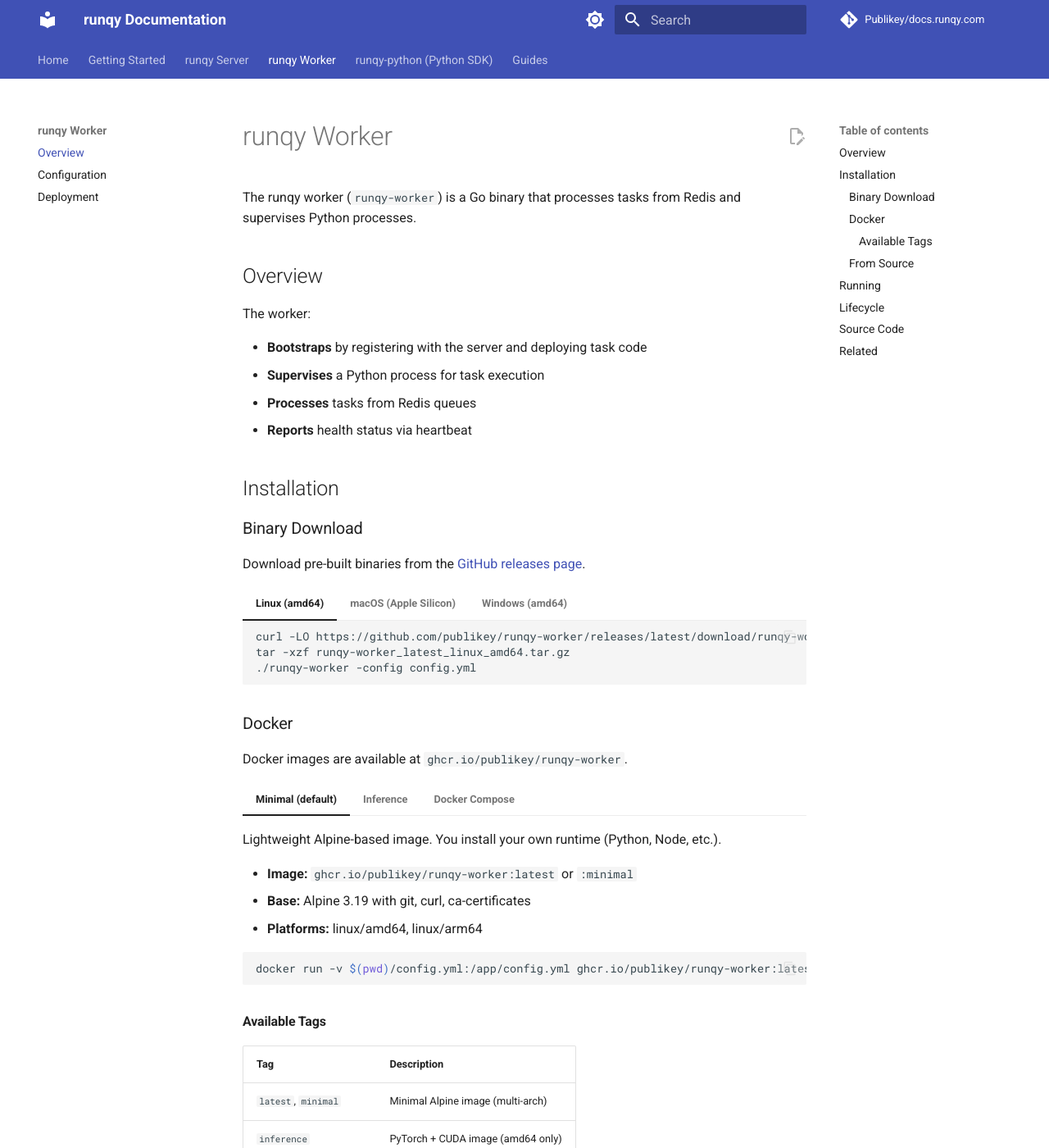
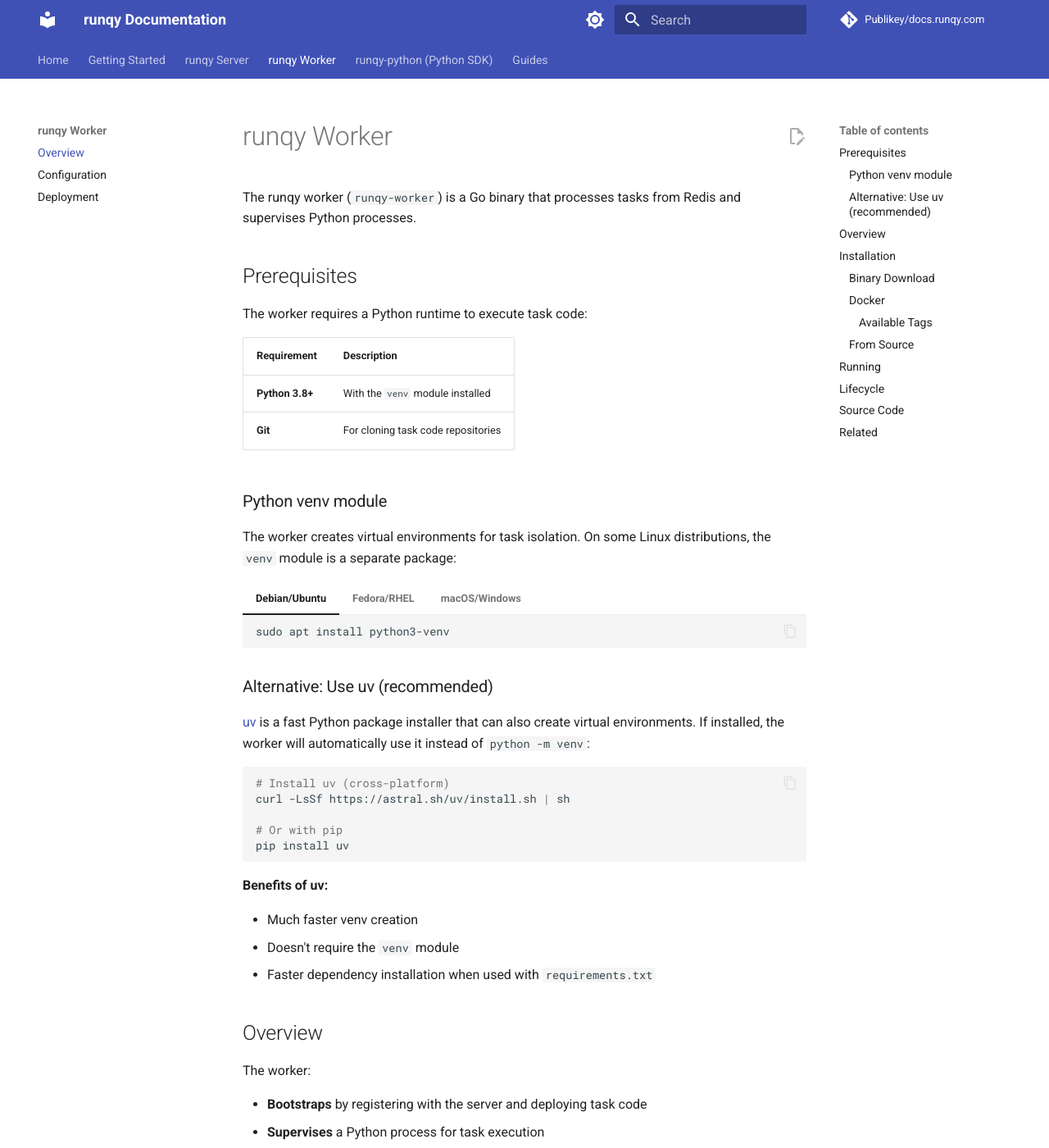
Before and after one commit to Publikey/docs.runqy.com, an MkDocs documentation site: the page built from docs/worker/index.md, in a window 1280 px wide and 1400 px high. Shown: the whole window at 82% size. Built offline with MkDocs 1.6.1 and Material for MkDocs 9.7.7, drawn with Linux system fonts in a browser that asks for light colours; comment, search, counter and statistics services are not loaded.

Commit message:
Modify: uv support + detail subqueue

````diff
--- a/docs/worker/index.md
+++ b/docs/worker/index.md
@@ -1,6 +1,53 @@
 # runqy Worker
 
 The runqy worker (`runqy-worker`) is a Go binary that processes tasks from Redis and supervises Python processes.
+
+## Prerequisites
+
+The worker requires a Python runtime to execute task code:
+
+| Requirement | Description |
+|-------------|-------------|
+| **Python 3.8+** | With the `venv` module installed |
+| **Git** | For cloning task code repositories |
+
+### Python venv module
+
+The worker creates virtual environments for task isolation. On some Linux distributions, the `venv` module is a separate package:
+
+=== "Debian/Ubuntu"
+
+    ```bash
+    sudo apt install python3-venv
+    ```
+
+=== "Fedora/RHEL"
+
+    ```bash
+    sudo dnf install python3-venv
+    ```
+
+=== "macOS/Windows"
+
+    The `venv` module is included by default with Python installations from python.org.
+
+### Alternative: Use uv (recommended)
+
+[uv](https://docs.astral.sh/uv/) is a fast Python package installer that can also create virtual environments. If installed, the worker will automatically use it instead of `python -m venv`:
+
+```bash
+# Install uv (cross-platform)
+curl -LsSf https://astral.sh/uv/install.sh | sh
+
+# Or with pip
+pip install uv
+```
+
+**Benefits of uv:**
+
+- Much faster venv creation
+- Doesn't require the `venv` module
+- Faster dependency installation when used with `requirements.txt`
 
 ## Overview
 
````
Also changed, not shown: docs/server/configuration.md (+34 -0 lines).
